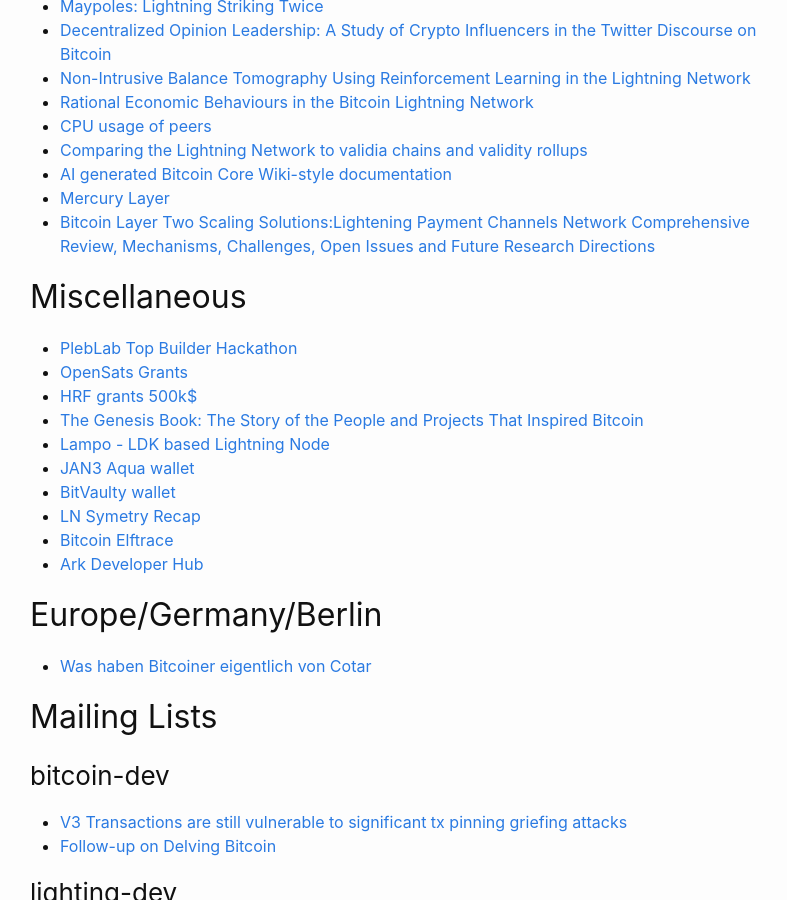
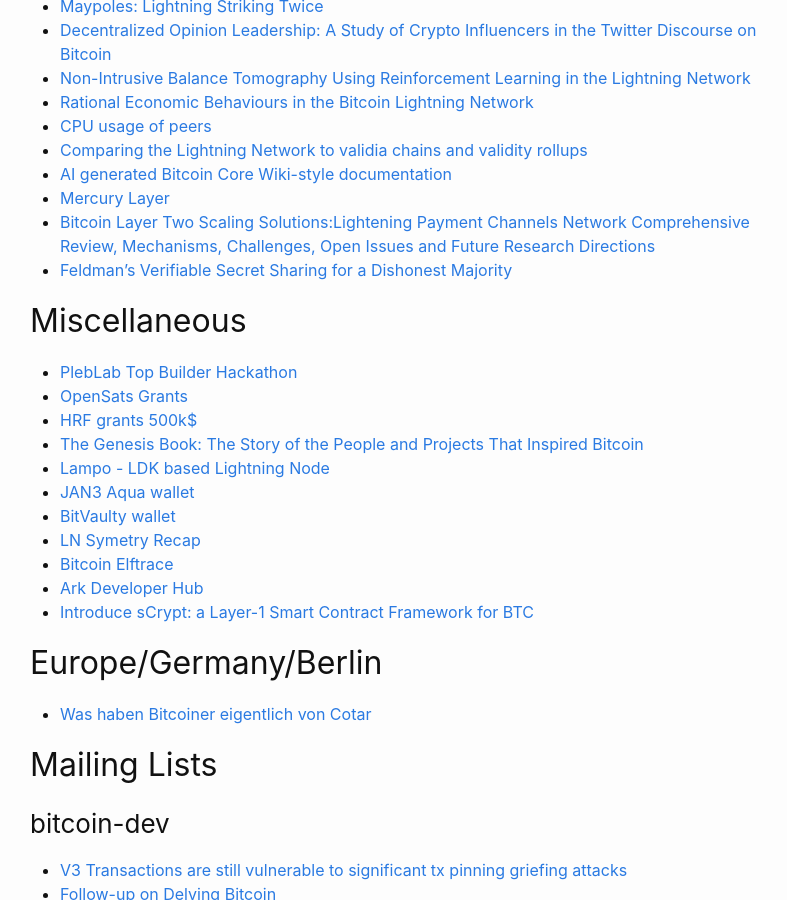
Before and after one commit to fjahr/bitdevsberlin, a Jekyll site: the page built from _posts/2024-01-10-socratic-seminar-51.md, in a window 1280 px wide and 900 px high, scrolled down 443 px. Shown: the whole window, without its empty margins (240-1027 px from the left). Built offline with Jekyll 4.4.1, drawn with Linux system fonts in a browser that asks for light colours.

Commit message:
Add late links to #51

```diff
--- a/_posts/2024-01-10-socratic-seminar-51.md
+++ b/_posts/2024-01-10-socratic-seminar-51.md
@@ -22,6 +22,7 @@ Thanks to [Ordimint](https://ordimint.com) for sponsoring food and drinks for th
 - [AI generated Bitcoin Core Wiki-style documentation](https://wiki.mutable.ai/bitcoin/bitcoin)
 - [Mercury Layer](https://mercurylayer.com/)
 - [Bitcoin Layer Two Scaling Solutions:Lightening Payment Channels Network Comprehensive Review, Mechanisms, Challenges, Open Issues and Future Research Directions](https://journal.esj.edu.iq/index.php/IJCM/article/view/873/332)
+- [Feldman’s Verifiable Secret Sharing for a Dishonest Majority](https://eprint.iacr.org/2024/031.pdf)
 
 ## Miscellaneous
 
@@ -35,6 +36,7 @@ Thanks to [Ordimint](https://ordimint.com) for sponsoring food and drinks for th
 - [LN Symetry Recap](https://delvingbitcoin.org/t/ln-symmetry-project-recap/359)
 - [Bitcoin Elftrace](https://github.com/halseth/elftrace)
 - [Ark Developer Hub](https://arkdev.info/)
+- [Introduce sCrypt: a Layer-1 Smart Contract Framework for BTC](https://xiaohuiliu.medium.com/introduce-scrypt-a-layer-1-smart-contract-framework-for-btc-b8b39c125c1a)
 
 ## Europe/Germany/Berlin
 
```
